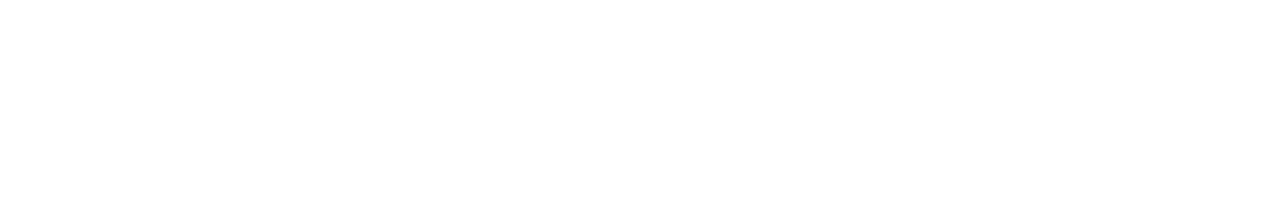
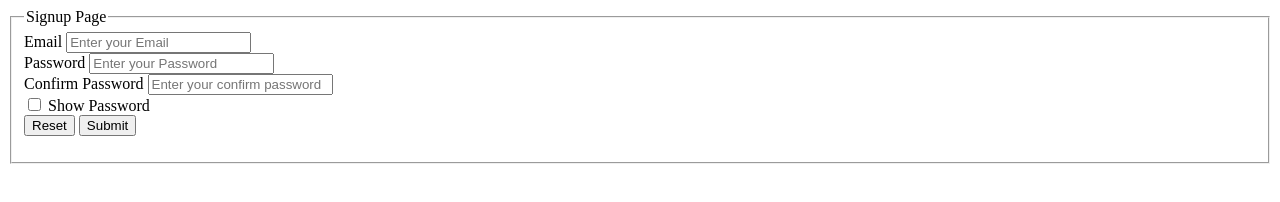
Before and after one commit to jeyachandran17/documents, a plain HTML site: page html_and_css/sample_webpage/signup_page/index.html in a window 1280 px wide. Drawn offline with Linux system fonts and the light colour scheme.

Commit message:
complete contant

```diff
--- a/html_and_css/sample_webpage/signup_page/index.html
+++ b/html_and_css/sample_webpage/signup_page/index.html
@@ -6,6 +6,35 @@
     <title>Signup Page</title>
 </head>
 <body>
-
+    <div class="container">
+        <form action="" >
+            <fieldset>
+                <legend>Signup Page</legend>
+                <div class="email">
+                    <label for="email">Email</label>
+                    <input type="email" id="email" placeholder="Enter your Email" required>
+                </div>
+                <div class="password">
+                    <label for="password">Password</label>
+                    <input type="password" id="password" placeholder="Enter your Password" required>
+                </div>
+                <div class="confirm_password">
+                    <label for="confirm_password">Confirm Password</label>
+                    <input type="password" id="confirm_password" placeholder="Enter your confirm password" required>
+                </div>
+                <div class="show_password">
+                    <input type="checkbox" id="show">
+                    <label for="show">Show Password</label>
+                </div>
+                <div class="events">
+                    <button class="reset">Reset</button>
+                    <button class="submit">Submit</button>
+                </div>
+                <div class="message-container">
+                    <p class="message"></p>
+                </div>
+            </fieldset>
+        </form>
+    </div>
 </body>
 </html>
```
